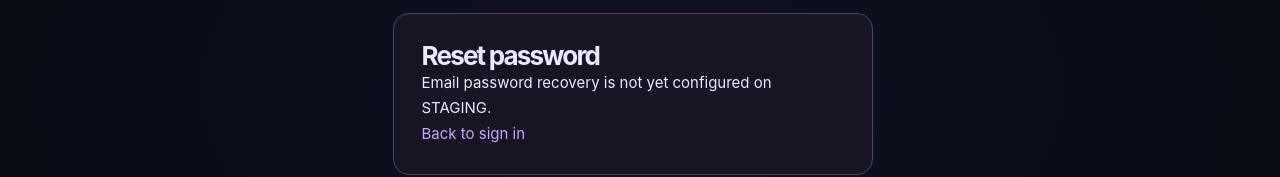
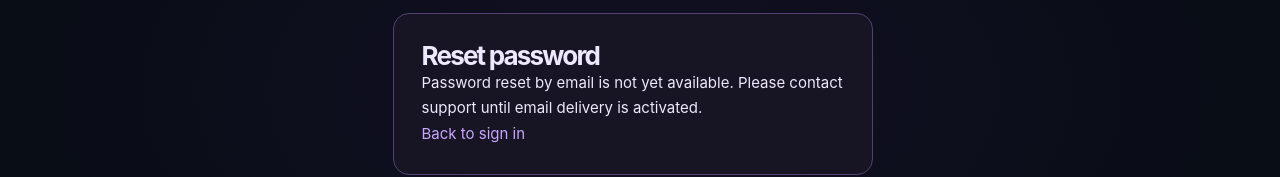
Before and after one commit to bernhardtmuellergermany-maker/singmotion-ai, a Next.js app: page /account/reset-password in a window 1280 px wide. Shown: the part 348-525 px from the top of the page. Built offline with nearby package versions, Linux system fonts and the light colour scheme; no server answers.

Commit message:
ui: remove obsolete staging-only message from password recovery screen

```diff
--- a/app/(site)/account/reset-password/page.tsx
+++ b/app/(site)/account/reset-password/page.tsx
@@ -6,5 +6,5 @@ export default function ResetPassword(){
  const [ready,setReady]=useState(false),[token,setToken]=useState(""),[email,setEmail]=useState(""),[password,setPassword]=useState(""),[confirm,setConfirm]=useState(""),[busy,setBusy]=useState(false),[message,setMessage]=useState("");
  useEffect(()=>{void Promise.resolve().then(()=>setToken(new URLSearchParams(location.search).get("token")||""));fetch("/api/customer-password-reset",{cache:"no-store"}).then(r=>r.json()).then(d=>setReady(d.enabled===true)).catch(()=>{});},[]);
  async function submit(e:React.FormEvent<HTMLFormElement>){e.preventDefault();if(token&&password!==confirm){setMessage("Passwords do not match.");return;}setBusy(true);setMessage("");try{const res=await fetch("/api/customer-password-reset",{method:"POST",headers:{"Content-Type":"application/json"},body:JSON.stringify(token?{action:"confirm",token,password}:{action:"request",email})});const json=await res.json();if(!res.ok)throw Error(json.error||"Request failed");setMessage(json.message);if(token){setToken("");setPassword("");setConfirm("");}}catch(err){setMessage((err as Error).message)}finally{setBusy(false)}}
- return <Shell hideWorkspaceNav><div style={{maxWidth:480,margin:"64px auto",padding:28,color:"#eee8ff",background:"#171424",border:"1px solid #544070",borderRadius:16}}><h1 style={{fontSize:26}}>Reset password</h1>{!ready?<p>Email password recovery is not yet configured on STAGING.</p>:<form onSubmit={e=>void submit(e)} style={{display:"grid",gap:14}}>{token?<><label>New password<input type="password" required minLength={20} maxLength={256} value={password} onChange={e=>setPassword(e.target.value)}/></label><label>Confirm password<input type="password" required minLength={20} maxLength={256} value={confirm} onChange={e=>setConfirm(e.target.value)}/></label></>:<label>Email address<input type="email" required maxLength={254} value={email} onChange={e=>setEmail(e.target.value)}/></label>}<button type="submit" disabled={busy} style={{padding:12,background:"#9255f2",color:"white",border:0,borderRadius:9}}>{busy?"Processing…":token?"Set new password":"Email reset link"}</button></form>}{message&&<p role="status">{message}</p>}<p><Link href="/?card=login" style={{color:"#c9a6ff"}}>Back to sign in</Link></p></div></Shell>;
+ return <Shell hideWorkspaceNav><div style={{maxWidth:480,margin:"64px auto",padding:28,color:"#eee8ff",background:"#171424",border:"1px solid #544070",borderRadius:16}}><h1 style={{fontSize:26}}>Reset password</h1>{!ready?<p>Password reset by email is not yet available. Please contact support until email delivery is activated.</p>:<form onSubmit={e=>void submit(e)} style={{display:"grid",gap:14}}>{token?<><label>New password<input type="password" required minLength={20} maxLength={256} value={password} onChange={e=>setPassword(e.target.value)}/></label><label>Confirm password<input type="password" required minLength={20} maxLength={256} value={confirm} onChange={e=>setConfirm(e.target.value)}/></label></>:<label>Email address<input type="email" required maxLength={254} value={email} onChange={e=>setEmail(e.target.value)}/></label>}<button type="submit" disabled={busy} style={{padding:12,background:"#9255f2",color:"white",border:0,borderRadius:9}}>{busy?"Processing…":token?"Set new password":"Email reset link"}</button></form>}{message&&<p role="status">{message}</p>}<p><Link href="/?card=login" style={{color:"#c9a6ff"}}>Back to sign in</Link></p></div></Shell>;
 }
```
